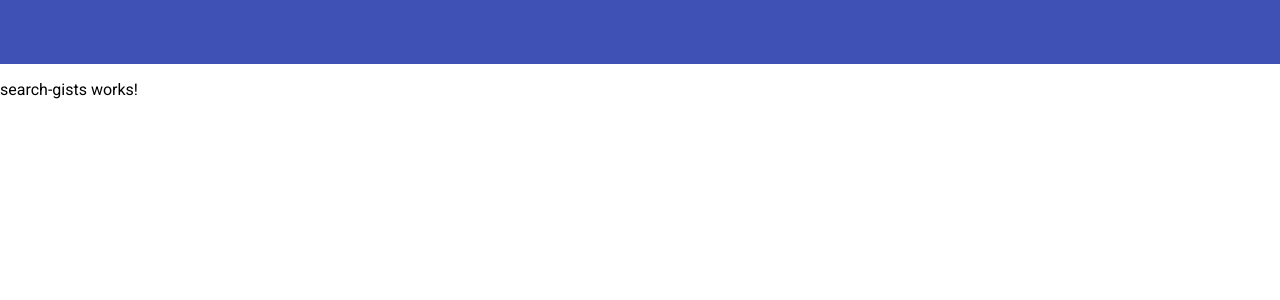
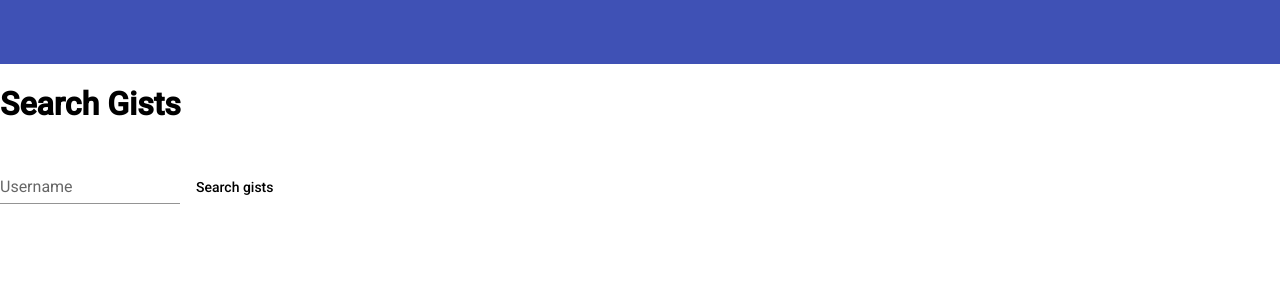
Before and after one commit to DorneaRebeca/gists-page, an Angular app: page /search in a window 1280 px wide. Shown: the top 300 px of the page. Built offline with nearby package versions, Linux system fonts and the light colour scheme.

Commit message:
implement search gists

```diff
--- a/src/app/search-gists/search-gists.component.html
+++ b/src/app/search-gists/search-gists.component.html
@@ -1 +1,10 @@
-<p>search-gists works!</p>
+<h1>Search Gists</h1>
+<mat-form-field appearance="standard">
+  <mat-label>Username</mat-label>
+  <input matInput [(ngModel)]="searchUsername"
+         type="text" name="employeeFilter">
+</mat-form-field>
+
+<button mat-button type="submit" (click)="searchGists()">Search gists</button>
+<br>
+<p *ngFor="let gist of gists">{{gist.url}}<br></p>
--- a/src/app/search-gists/search-gists.component.ts
+++ b/src/app/search-gists/search-gists.component.ts
@@ -1,15 +1,26 @@
 import { Component, OnInit } from '@angular/core';
+import {GistsApiService} from "../service/gists-api.service";
+import {userError} from "@angular/compiler-cli/src/transformers/util";
 
 @Component({
   selector: 'app-search-gists',
   templateUrl: './search-gists.component.html',
   styleUrls: ['./search-gists.component.scss']
 })
-export class SearchGistsComponent implements OnInit {
+export class SearchGistsComponent {
 
-  constructor() { }
+  public searchUsername?: string;
 
-  ngOnInit(): void {
+  public gists: any[] = [];
+
+  constructor(private gistsApiService: GistsApiService) { }
+
+  public searchGists(): void {
+      this.gistsApiService.getPublicGistsForUsername(this.searchUsername? this.searchUsername : '').subscribe(
+        data => {
+          this.gists = data;
+        }
+      );
   }
 
 }
--- /dev/null
+++ b/src/app/service/gists-api.service.ts
@@ -0,0 +1,20 @@
+import { Injectable } from '@angular/core';
+import {HttpClient} from "@angular/common/http";
+import {Observable} from "rxjs";
+
+@Injectable({
+  providedIn: 'root'
+})
+export class GistsApiService {
+
+  private BASE_URL: string = 'https://api.github.com/users/';
+
+  constructor(private httpClient: HttpClient) { }
+
+  public getPublicGistsForUsername(username: string): Observable<any>{
+    let url: string = this.BASE_URL + username + '/gists';
+    return this.httpClient.get(url);
+  }
+
+
+}
```
Also changed, not shown: src/app/app.module.ts (+12 -2 lines), 1 other file (tests, documents, lock files or other folders).
